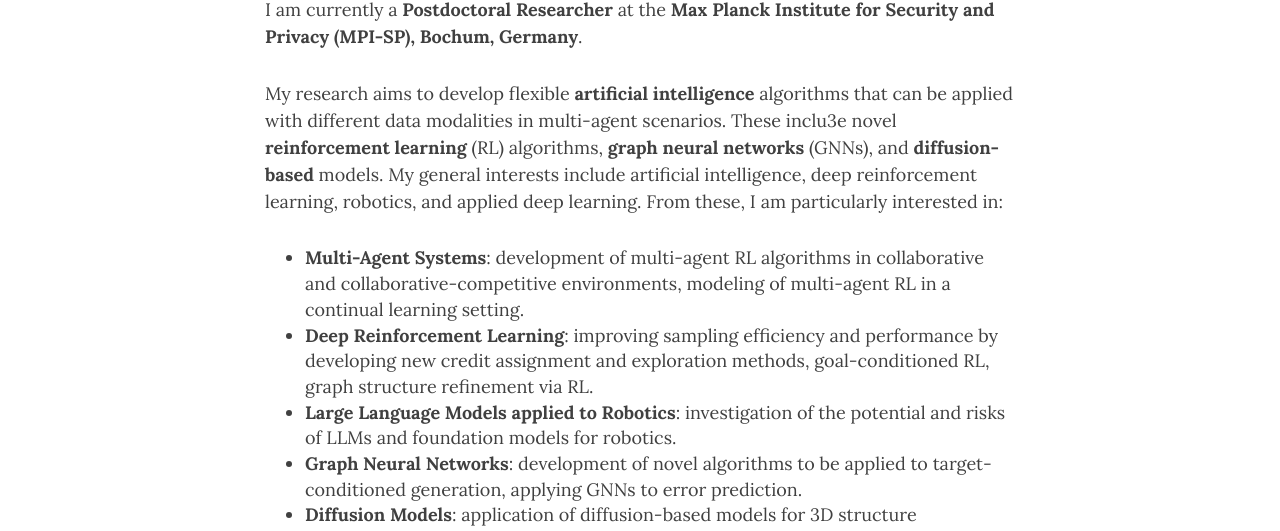
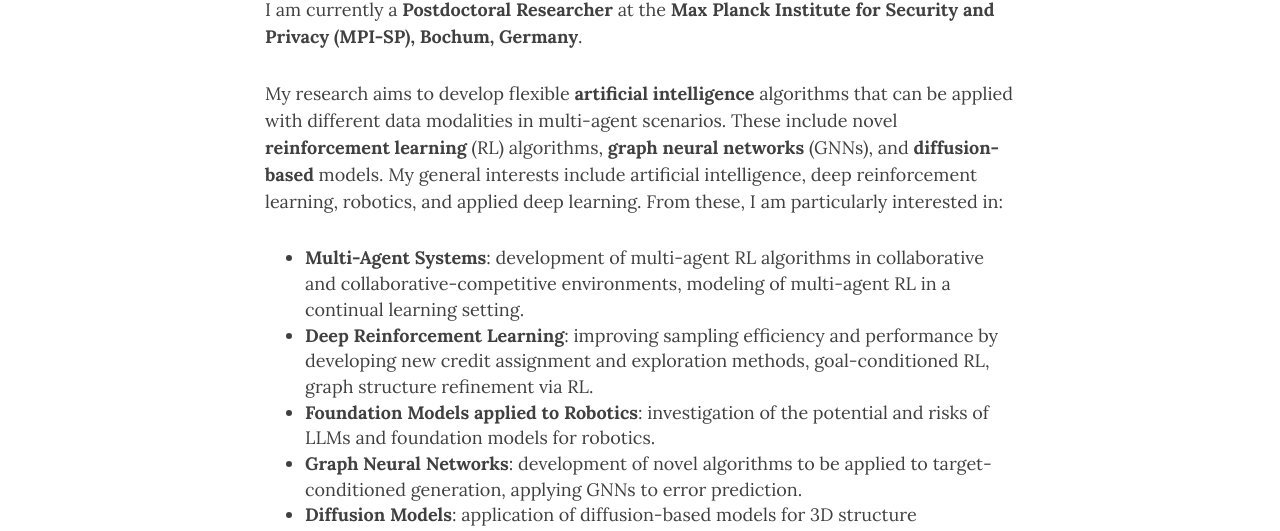
Before and after one commit to lfelipesv/lfelipesv.github.io, a Jekyll site: the page built from aboutme.md, in a window 1280 px wide and 1400 px high, scrolled down 244 px. Shown: the part 178-709 px from the top of the window. Built offline with Jekyll 4.4.1, drawn with Linux system fonts in a browser that asks for light colours; nearby versions of some CDN libraries; some of the changed text lies outside the part shown.

Commit message:
solve typos - dec 2025

```diff
--- a/aboutme.md
+++ b/aboutme.md
@@ -11,11 +11,11 @@ subtitle:
 
 I am currently a **Postdoctoral Researcher** at the **Max Planck Institute for Security and Privacy (MPI-SP), Bochum, Germany**.
 
-My research aims to develop flexible **artificial intelligence** algorithms that can be applied with different data modalities in multi-agent scenarios. These inclu3e novel **reinforcement learning** (RL) algorithms, **graph neural networks** (GNNs), and **diffusion-based** models. My general interests include artificial intelligence, deep reinforcement learning, robotics, and applied deep learning. From these, I am particularly interested in:
+My research aims to develop flexible **artificial intelligence** algorithms that can be applied with different data modalities in multi-agent scenarios. These include novel **reinforcement learning** (RL) algorithms, **graph neural networks** (GNNs), and **diffusion-based** models. My general interests include artificial intelligence, deep reinforcement learning, robotics, and applied deep learning. From these, I am particularly interested in:
 
 - **Multi-Agent Systems**: development of multi-agent RL algorithms in collaborative and collaborative-competitive environments, modeling of multi-agent RL in a continual learning setting.
 - **Deep Reinforcement Learning**: improving sampling efficiency and performance by developing new credit assignment and exploration methods, goal-conditioned RL, graph structure refinement via RL.
-- **Large Language Models applied to Robotics**: investigation of the potential and risks of LLMs and foundation models for robotics.
+- **Foundation Models applied to Robotics**: investigation of the potential and risks of LLMs and foundation models for robotics.
 - **Graph Neural Networks**: development of novel algorithms to be applied to target-conditioned generation, applying GNNs to error prediction.
 - **Diffusion Models**: application of diffusion-based models for 3D structure generation, development of diffusion-based and flow matching-based algorithms for 3D structure prediction.
 
@@ -32,7 +32,7 @@ My personal interests include traveling, sports (football, kickboxing, skate, sn
 
 * Multi-Agent Systems *(Collaborative, Collaborative-Competitive, Credit Assignment)*
 * Deep Reinforcement Learning *(Credit Assignment, Exploration, Multi-agent Systems, Goal-conditioned RL)*
-* Large Language Models applied for Robotics *(Robotics Foundation Models, End-to-End Control, Jailbreaking)*
+* Foundation Models applied for Robotics *(Robotics Foundation Models, End-to-End Control, Jailbreaking)*
 * Graph Neural Networks *(Generative Models, Equivariance, Graph Structure Optimization)*
 * Generative AI for Basic Science *(Protein and Antibody Design, Drug Discovery, Climate Change)*
 
```
